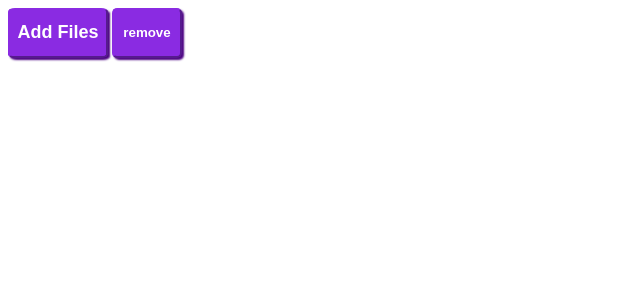
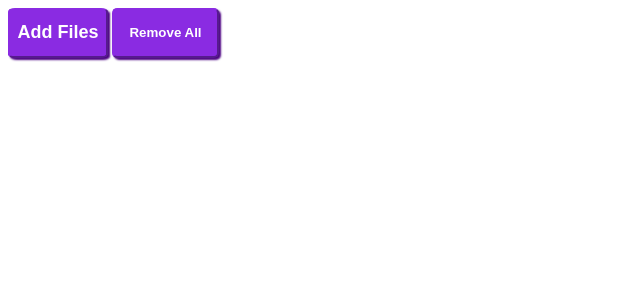
Before and after one commit to zxcq544/svelte-upload, a Svelte app: page / in a window 1280 px wide. Shown: the top 300 px of the page, without its empty margins (0-640 px from the left). Built offline with nearby package versions, Linux system fonts and the light colour scheme.

Commit message:
feature remove all

```diff
--- a/src/App.svelte
+++ b/src/App.svelte
@@ -13,6 +13,9 @@
     files_array.splice(index, 1);
     files_array = files_array;
     console.log("files array after remove", files_array);
+  }
+  function remove_all() {
+    files_array = [];
   }
   function add_to_files_array() {
     console.log("on change FilesList", files);
@@ -33,7 +36,7 @@
 <button on:click={send_click_to_input}>
   <span>Add Files</span>
 </button>
-<button class="remove" on:click={remove_from_files}> remove </button>
+<button class="remove" on:click={remove_all}> Remove All </button>
 <div>
   {#if files_array && files_array[0]}
     {#each files_array as file, i}
@@ -80,7 +83,7 @@
     transform: translate(1px, 1px);
   }
   .remove {
-    width: 70px;
+    width: 107px;
     height: 50px;
     line-height: 10px;
     border-radius: 5px;
```
